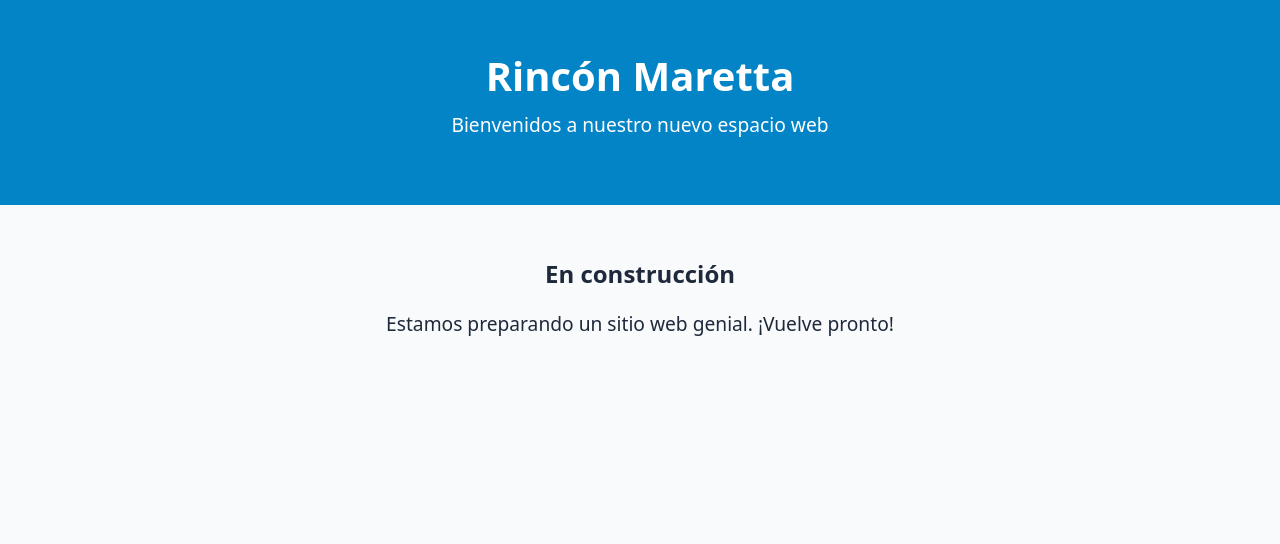
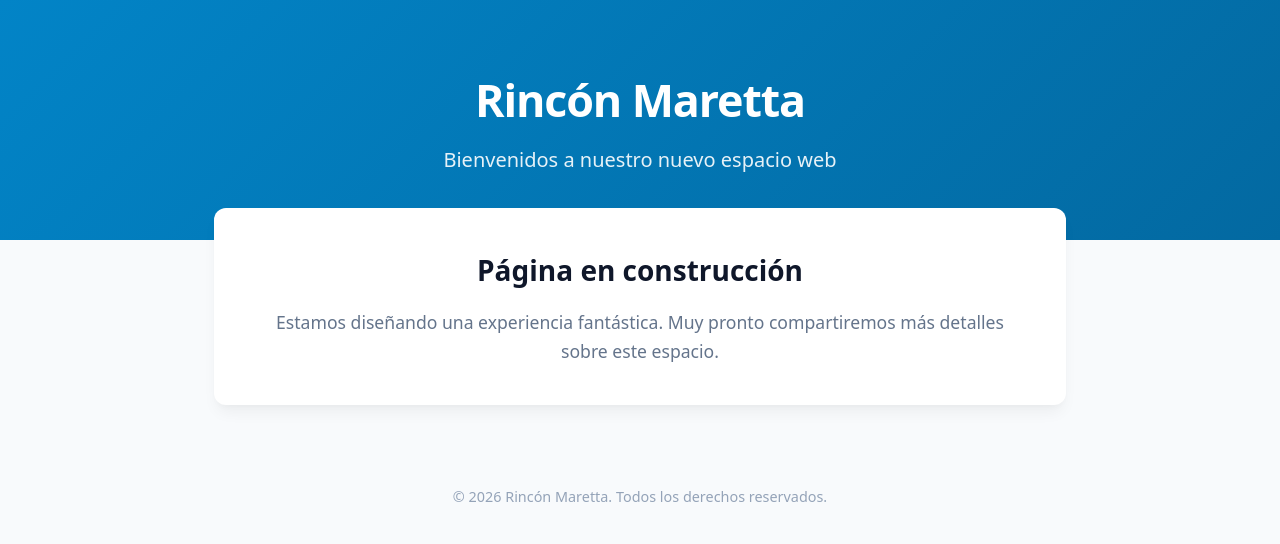
Before and after one commit to vantathe-code/rinconmaretta, a plain HTML site: page index.html in a window 1280 px wide. Drawn offline with Linux system fonts and the light colour scheme.

Commit message:
Añadir estilos CSS y nueva estructura.

```diff
--- /dev/null
+++ b/css/estilos.css
@@ -0,0 +1,67 @@
+/* Estilos globales */
+* {
+  box-sizing: border-box;
+  margin: 0;
+  padding: 0;
+}
+
+body {
+  font-family: system-ui, -apple-system, BlinkMacSystemFont, 'Segoe UI', Roboto, sans-serif;
+  line-height: 1.6;
+  color: #334155;
+  background-color: #f8fafc;
+}
+
+/* Cabecera / Hero */
+header {
+  background: linear-gradient(135deg, #0284c7 0%, #0369a1 100%);
+  color: white;
+  text-align: center;
+  padding: 4rem 1.5rem;
+}
+
+header h1 {
+  font-size: 2.8rem;
+  font-weight: 700;
+  margin-bottom: 0.5rem;
+  letter-spacing: -0.025em;
+}
+
+header p {
+  font-size: 1.25rem;
+  opacity: 0.9;
+}
+
+/* Contenido principal */
+main {
+  max-width: 900px;
+  margin: -2rem auto 3rem auto;
+  padding: 0 1.5rem;
+}
+
+.card {
+  background: white;
+  padding: 2.5rem;
+  border-radius: 12px;
+  box-shadow: 0 10px 15px -3px rgba(0, 0, 0, 0.05), 0 4px 6px -2px rgba(0, 0, 0, 0.025);
+  text-align: center;
+}
+
+.card h2 {
+  color: #0f172a;
+  font-size: 1.75rem;
+  margin-bottom: 1rem;
+}
+
+.card p {
+  color: #64748b;
+  font-size: 1.1rem;
+}
+
+/* Pie de página */
+footer {
+  text-align: center;
+  padding: 2rem 1rem;
+  color: #94a3b8;
+  font-size: 0.9rem;
+}
--- a/index.html
+++ b/index.html
@@ -4,43 +4,25 @@
   <meta charset="UTF-8">
   <meta name="viewport" content="width=device-width, initial-scale=1.0">
   <title>Rincón Maretta</title>
-  <style>
-    body {
-      font-family: system-ui, -apple-system, sans-serif;
-      text-align: center;
-      margin: 0;
-      padding: 0;
-      background-color: #f8fafc;
-      color: #1e293b;
-    }
-    header {
-      background-color: #0284c7;
-      color: white;
-      padding: 3rem 1rem;
-    }
-    h1 {
-      margin: 0;
-      font-size: 2.5rem;
-    }
-    p {
-      font-size: 1.2rem;
-      margin-top: 0.5rem;
-    }
-    main {
-      padding: 2rem;
-      max-width: 800px;
-      margin: 0 auto;
-    }
-  </style>
+  <link rel="stylesheet" href="css/estilos.css">
 </head>
 <body>
+
   <header>
     <h1>Rincón Maretta</h1>
     <p>Bienvenidos a nuestro nuevo espacio web</p>
   </header>
+
   <main>
-    <h2>En construcción</h2>
-    <p>Estamos preparando un sitio web genial. ¡Vuelve pronto!</p>
+    <section class="card">
+      <h2>Página en construcción</h2>
+      <p>Estamos diseñando una experiencia fantástica. Muy pronto compartiremos más detalles sobre este espacio.</p>
+    </section>
   </main>
+
+  <footer>
+    <p>© 2026 Rincón Maretta. Todos los derechos reservados.</p>
+  </footer>
+
 </body>
 </html>
```
